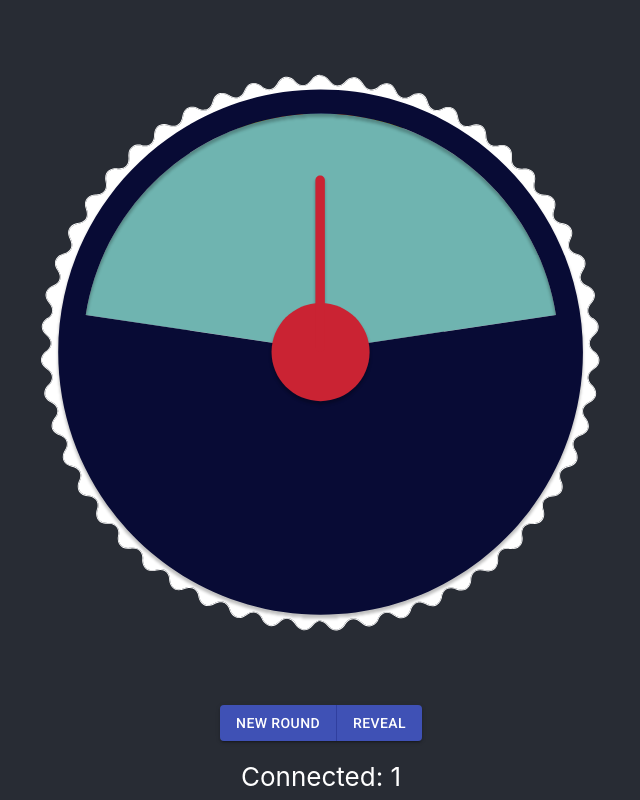
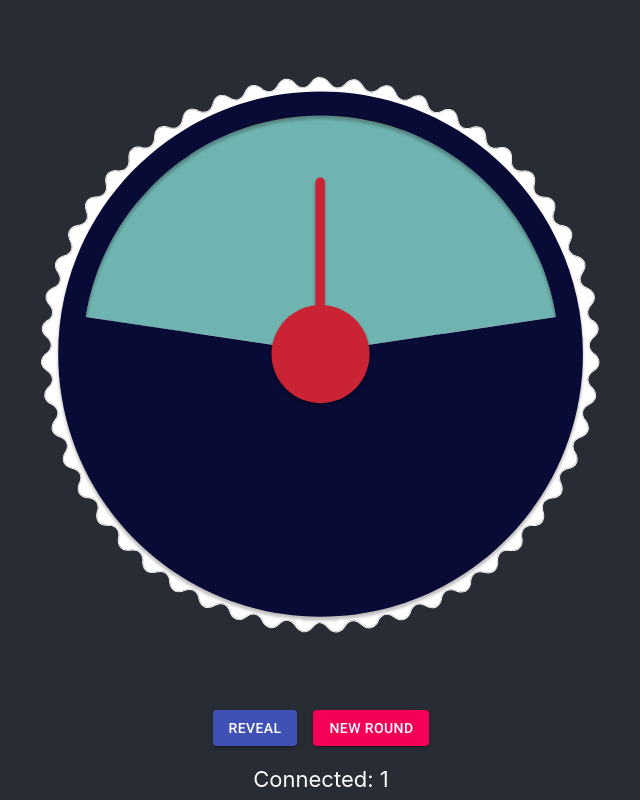
Before and after one commit to heybenchen/wavelength, a React (Create React App) app in the folder client/: page / in a window 1280 px wide. Shown: the whole page, without its empty margins (319-959 px from the left). Built offline with nearby package versions, Linux system fonts and the light colour scheme; no server answers.

Commit message:
Tweak buttons

```diff
--- a/client/src/components/app/App.css
+++ b/client/src/components/app/App.css
@@ -7,7 +7,7 @@
   flex-direction: column;
   align-items: center;
   justify-content: center;
-  font-size: calc(10px + 2vmin);
+  font-size: calc(10px + 1.5vmin);
   color: white;
 }
 
--- a/client/src/components/device/Device.tsx
+++ b/client/src/components/device/Device.tsx
@@ -5,7 +5,7 @@ import deviceCover from "../../images/device/Cover.svg";
 import deviceDial from "../../images/device/Dial.svg";
 import deviceTarget from "../../images/device/Target.svg";
 import deviceVisor from "../../images/device/Visor.svg";
-import { ButtonGroup, Button } from "@material-ui/core";
+import { ButtonGroup, Button, Container } from "@material-ui/core";
 
 const useStyles = makeStyles({
   root: {
@@ -37,9 +37,14 @@ const useStyles = makeStyles({
   },
   deviceVisor: { },
   buttonContainer: {
+    display: "flex",
     alignSelf: "center",
     marginBottom: "20px",
   },
+  spacer: {
+    width: "16px",
+    height: "16px",
+  }
 });
 
 export default function Dial() {
@@ -113,15 +118,11 @@ export default function Dial() {
           alt="Device Dial"
         />
       </div>
-      <ButtonGroup
-        className={classes.buttonContainer}
-        variant="contained"
-        color="primary"
-        aria-label="contained primary button group"
-      >
-        <Button onClick={resetDevice}>New Round</Button>
-        <Button onClick={revealScore}>Reveal</Button>
-      </ButtonGroup>
+      <div className={classes.buttonContainer}>
+        <Button variant="contained" color="primary" onClick={revealScore}>Reveal</Button>
+        <div className={classes.spacer}></div>
+        <Button variant="contained" color="secondary" onClick={resetDevice} >New Round</Button>
+      </div>
     </div>
   );
 }
```
